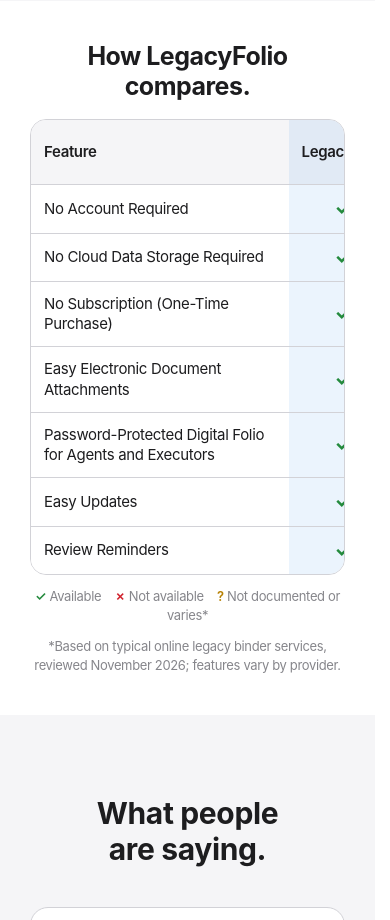
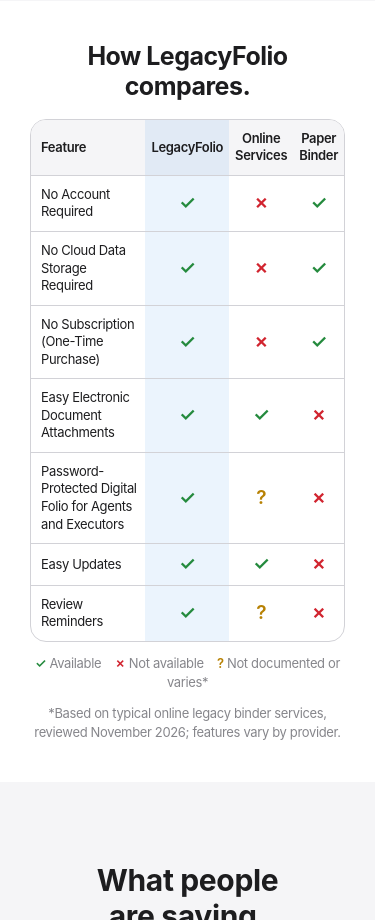
Before and after one commit to FreedmanCA/legacyfolioapp.com, a plain HTML site: page index.html in a window 390 px wide. Shown: the part 3900-4820 px from the top of the page. Drawn offline with Linux system fonts and the light colour scheme.

Commit message:
Add files via upload

```diff
--- a/index.html
+++ b/index.html
@@ -644,8 +644,11 @@
         @media (max-width: 640px) {
             .comparison-band { padding: 40px 8%; }
             .comparison-heading { font-size: 25px; margin-bottom: 18px; }
-            .comparison-table { min-width: 560px; }
-            .comparison-table th, .comparison-table td { padding: 12px 13px; }
+            .comparison-table { font-size: 13px; }
+            .comparison-table th, .comparison-table td { padding: 10px 6px; }
+            .comparison-table th:first-child,
+            .comparison-table td:first-child { width: 40%; padding-left: 10px; }
+            .comparison-table .status { font-size: 19px; }
         }
         @media (prefers-color-scheme: dark) {
             .comparison-band { background-color: #000000; }
```
